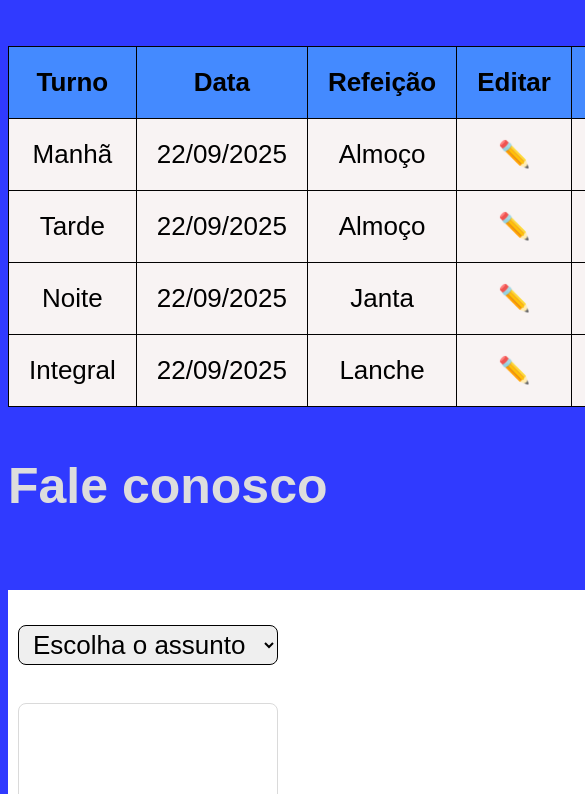
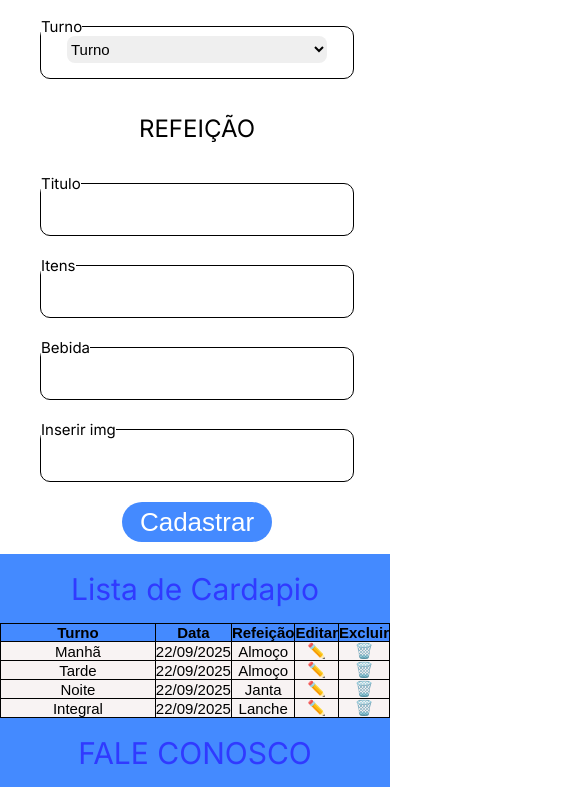
Before and after one commit to PamelaLadeira/cozinha-cardapio, a plain HTML site: page sistema.html in a window 390 px wide. Shown: the part 346-1140 px from the top of the page, 585 px wide, since content can reach past the window. Drawn offline with Linux system fonts and the light colour scheme; a web font is replaced by a local one.

Commit message:
mudanças em geral

```diff
--- a/sistema.css
+++ b/sistema.css
@@ -1,13 +1,11 @@
 @import url('https://fonts.googleapis.com/css2?family=Inter:ital,opsz,wght@0,14..32,100..900;1,14..32,100..900&display=swap');
+@import url('https://fonts.googleapis.com/css2?family=Inika:wght@400;700&family=Inter:ital,opsz,wght@0,14..32,100..900;1,14..32,100..900&display=swap');
+@import url('https://fonts.googleapis.com/css2?family=Inika:wght@400;700&family=Inknut+Antiqua:wght@300;400;500;600;700;800;900&family=Inter:ital,opsz,wght@0,14..32,100..900;1,14..32,100..900&display=swap');
+@import url('https://fonts.googleapis.com/css2?family=Inika:wght@400;700&family=Inknut+Antiqua:wght@300;400;500;600;700;800;900&family=Inter:ital,opsz,wght@0,14..32,100..900;1,14..32,100..900&family=Roboto:ital,wght@0,100..900;1,100..900&display=swap');
 
-@import url('https://fonts.googleapis.com/css2?family=Inika:wght@400;700&family=Inter:ital,opsz,wght@0,14..32,100..900;1,14..32,100..900&display=swap');
 
-@import url('https://fonts.googleapis.com/css2?family=Inika:wght@400;700&family=Inknut+Antiqua:wght@300;400;500;600;700;800;900&family=Inter:ital,opsz,wght@0,14..32,100..900;1,14..32,100..900&display=swap');
-
-@import url('https://fonts.googleapis.com/css2?family=Inika:wght@400;700&family=Inknut+Antiqua:wght@300;400;500;600;700;800;900&family=Inter:ital,opsz,wght@0,14..32,100..900;1,14..32,100..900&family=Roboto:ital,wght@0,100..900;1,100..900&display=swap');
 body {
     background-color: #303AFF;
-
 }
 
 header {
@@ -15,67 +13,82 @@ header {
     justify-content: space-between;
     align-items: center;
     height: 181px;
+    color: #303AFF;
 }
+
 
 main {
     display: flex;
-    justify-content: left;
+    align-items: center;
+    justify-content: space-between;
+    width: 100%;
+}
 
+main div{
+
+    width: 100%;
 }
-main div {
-    display: flex;
-    flex-direction: column;
-    align-items: start;
-    justify-content: center;
+div select{
+    width:90%;
+}
+
+div textarea{
+    width:88%;
+}
+
+h2 {
+    font-size: 48px;
+    color: #ffffff;
+    margin: 0;
+    font-family: "Inika", sans-serif;
     margin-top: 25px;
-    min-width: 700px;
+    text-align: center;
+    background: #303AFF;
+    padding: 50px;
+}
+
+h1 {
+    font-size: 96px;
+    color: #ffffff;
+    margin: 0;
+    font-family: "Inika", sans-serif;
+    margin-top: 25px;
+    text-align: center;
+
 
 }
 
-h1{
-    font-family: 'Inika', sans-serif;
+h3 {
+    font-size: 48px;
+    color: white;
+    margin: 0;
+    font-family: "Inika", sans-serif;
     margin-top: 25px;
-    margin: 0;
-    background: #303AFF;
-    color: #dddddd;
-    padding: 50px;
-    font-size: 90px;
+    text-align: center;
 
 }
 
-h2 {
-    font-size: 50px;
-    font-family: 'Inika', sans-serif;
+h5{
+    font-size: 36px;
+    color:white;
+    margin: 0;
+    font-family: "Inika", sans-serif;
     margin-top: 25px;
-    margin: 0;
-    background-color: #303AFF;
-    color: #dddddd;
-    padding-top: 50px;
-    padding-bottom: 50px;
+    text-align: center;
+
 }
 
-h3 {
-    font-family: 'Inika', sans-serif;
-    font-style: normal;
-    font-weight: 5px;
-    font-size: 50px;
-    margin-top: 25px;
+input {
+    border-radius: 8px;
+    border: 1px solid #DADADA;
+    height: 40px;
+    width: 300px;
+    margin-bottom: 10px;
+    padding: 0 10px;
+    font-size: 26px;
+    font-family: "Inika", sans-serif;
 
 
-    color: #dddddd;
-}
-
-
-table {
-    border: 1px solid black;
-    border-collapse: collapse;
-    width: 100%;
-    margin-top: 25px;
-    margin-bottom: 25px;
-    text-align: center;
-    font-family: 'Inika', sans-serif;
-    font-size: 20px;
-    background-color: #dddddd;
 }
 
 header button {
@@ -84,49 +97,41 @@ header button {
 }
 
 button {
-    font-family: 'Inika', sans-serif;
-    border: 0px;
+    border-radius: 25px;
+    border: 0;
     height: 40px;
+    text-align: center;
+    width: 150px;
+    margin: 10px;
+    background: #448AFF;
+    color: white;
     font-size: 26px;
-    margin: 10px;
-    color: white;
-    border: 1px solid #448aff;
-    background: #448aff;
+    font-family: "Inika", sans-serif;
     cursor: pointer;
-    border-radius: 20px;
-    text-align: center;
-    min-width: 150px;
-}
-
-input {
-    border-radius: 10px;
-    font-family: 'Inika', sans-serif;
-    font-size: 20px;
-    padding: 0 10px;
-    border: 1px solid #DADADA;
-    height: 40px;
-    width: 300px;
 }
 
 table {
     width: 100%;
     border-collapse: collapse;
     margin-top: 20px;
-    font-family: 'Inika', sans-serif;
+    font-family: "Inika", sans-serif;
     font-size: 26px;
-    background-color: rgb(248, 243, 243);
+    background: rgb(248, 243, 243);
     color: black;
 }
 
 th {
     border: 1px solid #020101;
     padding: 20px;
-    background-color: #448aff;
+    background-color: #448AFF;
+
+
 }
 
 td {
     border: 1px solid #020101;
     padding: 20px;
+
 }
 
 section {
@@ -135,13 +140,12 @@ section {
     justify-content: center;
 }
 
-section .fale-conosco {
+
+.fale-conosco {
     display: flex;
-    flex-direction: row;
+    justify-content: space-around;
     align-items: center;
-    justify-content: space-around;
-    background-color: white;
-
+    background: white;
 }
 
 select {
@@ -152,7 +156,8 @@ select {
     margin: 10px;
     padding: 0 10px;
     font-size: 26px;
-    font-family: 'Inika', sans-serif;
+    font-family: "Inika", sans-serif;
+
 }
 
 textarea {
@@ -163,24 +168,250 @@ textarea {
     margin: 10px;
     padding: 10px;
     font-size: 26px;
-    font-family: 'Inika', sans-serif;
+    font-family: "Inika", sans-serif;
     resize: none;
+
+
 }
 
 aside {
     margin-left: 100px;
     margin-top: 20px;
     padding: 20px;
-    font-family: 'Inika', sans-serif;
+    font-family: "Inika", sans-serif;
     font-size: 26px;
     color: black;
     border: 2px solid white;
+
+
+
 }
 
 p {
     margin: 0 0 10px 0;
-    font-family: 'Inika', sans-serif;
+    font-family: "Inika", sans-serif;
     font-size: 26px;
     color: white;
+}
 
+aside fieldset{
+    border:0;
 }
+
+aside legend{
+        display: none;
+     }
+
+
+
+@media(max-width: 768px) {
+    body {
+        background-color: white;
+        margin: 0;
+        padding: 0;
+        width: 100%;
+    }
+
+    header {
+        width: 100%;
+        height: 150px;
+        background-color: #303AFF;
+        font-family: "Inter";
+    }
+
+    header h1 {
+        font-size: 32px;
+        font-family: "Inter";
+
+    }
+
+    header button {
+        width: 50px;
+        height: 28px;
+        color: white;
+        background-color: #43B2AC;
+        font-size: 15px;
+        display: flex;
+        align-items: center;
+        justify-content: center;
+        font-family: "Inter";
+
+
+
+    }
+
+    header div {
+        display: flex;
+        align-self: flex-start;
+
+    }
+
+    main {
+        display: flex;
+        flex-direction: column-reverse;
+        align-items:stretch;
+    }
+
+    aside {
+        display: column;
+        justify-content: center;
+        align-items: center;
+        width: 100%;
+        margin: 0;
+        padding: 0;
+
+    }
+
+    h1 {
+        font-family: Inter;
+        font-weight: 400;
+        font-style: normal;
+        font-size: 20px;
+        color:#448AFF;
+
+
+
+
+
+    }
+
+    h3 {
+        font-family: Inter;
+        font-weight: 400;
+        font-style: normal;
+        font-size: 24px;
+        color:black;
+        align-items: center;
+        justify-content: center;
+        display: flex;
+        margin:0;
+        padding:0;
+        height: 50px;
+
+
+    }
+
+    h2 {
+        font-family: Inter;
+        font-weight: 400;
+        font-style: normal;
+        font-size: 30px;
+        background-color: #448AFF;
+        color: #303AFF;
+        margin:0;
+        padding:0;
+        height: 69px;
+        display: flex;
+        justify-content: center;
+        align-items: center;
+    }
+
+    h5{
+        font-family: "Inter", sans-serif ;
+        font-weight: 400;
+        font-style: normal;
+        font-size: 24px;
+        color:black;
+        height: 50px;
+
+    }
+    aside form{
+        display:flex;
+        flex-direction: column;
+        justify-content: center;
+        align-items: center;
+
+    }
+   aside fieldset{
+        border: 1px solid #000;
+        border-radius: 10px;
+        margin: 10px;
+        padding: 0;
+        width: 80%;
+        height:60px ;
+        display: flex;
+        flex-direction: row;
+        justify-content: center;
+        align-items: center;
+
+
+
+    }
+
+    aside legend{
+        display: block;
+        font-family: "Inter", sans-serif;
+        font-size: 15px;
+        color: black;
+        padding: 0;
+        margin: 0;
+
+
+    }
+
+    input,textarea,select{
+        height: 27px;
+        outline: none;
+        border:0;
+        font-size: 15px;
+         padding: 0;
+        margin: 0;
+    }
+
+    button#inserir{
+        display:none;
+    }
+    .button-inserir{
+        cursor: pointer;
+    }
+
+    input::placeholder,textarea::placeholder{
+        color:transparent;
+
+    }
+
+    .ocultar,select#turno{
+        border: 0;
+        color:transparent;
+
+    }
+
+
+    table,th,td{
+        font-size: 15px;
+        border: 1px solid black;
+        padding: 0px;
+        margin: 0;
+        text-align: center;
+
+    }
+
+    form,input#date,select#turno{
+        font-size: 15px;
+    }
+ .fale-conosco{
+    flex-direction: column;
+    width: 100%s;
+
+ }
+
+ .fale-conosco div{
+        margin: 0;
+        padding: 0;
+        display: flex;
+        flex-direction: column;
+        justify-content: center;
+        align-items: center;
+
+    }
+section select{
+    border:1px solid black;
+    margin:10px;
+    width: 342px;
+}
+section textarea{
+    border:1px solid black;
+    width: 342px;
+    height:133px;
+}
+}
--- a/sistema.html
+++ b/sistema.html
@@ -15,21 +15,25 @@
   <meta name="viewport" content="width=device-width, initial-scale=1.0">
   <title>Sistema</title>
   <link rel="stylesheet" href="sistema.css">
+
+
 </head>
 
-
 <body>
-
   <header>
     <h1>Sistema Cozinha</h1>
-    <button id="sair">Sair</button>
+    <div>
+      <button id="cadastrar">Sair</button>
+    </div>
   </header>
+
 
   <main>
 
+
     <div>
+      <section>
         <h2>Lista de Cardapio</h2>
-      <section>
         <table style="width:100%">
           <tr>
             <th>Turno</th>
@@ -38,7 +42,6 @@
             <th>Editar</th>
             <th>Excluir</th>
           </tr>
-
           <tr>
             <td>Manhã</td>
             <td>22/09/2025</td>
@@ -46,7 +49,6 @@
             <td>✏️</td>
             <td>🗑️</td>
           </tr>
-
           <tr>
             <td>Tarde</td>
             <td>22/09/2025</td>
@@ -54,7 +56,6 @@
             <td>✏️</td>
             <td>🗑️</td>
           </tr>
-
           <tr>
             <td>Noite</td>
             <td>22/09/2025</td>
@@ -62,7 +63,6 @@
             <td>✏️</td>
             <td>🗑️</td>
           </tr>
-
           <tr>
             <td>Integral</td>
             <td>22/09/2025</td>
@@ -70,64 +70,93 @@
             <td>✏️</td>
             <td>🗑️</td>
           </tr>
+        </table>
 
-        </table>
       </section>
 
-      <section>
-        <h3>Fale conosco</h3>
+      <section class="fale">
+        <h2>FALE CONOSCO</h2>
         <div class="fale-conosco">
           <div>
-            <select type="escolhaOAssunto" id="escolhaOAssunto" name="escolhaOAssunto">
+            <select name="turnos" id="turnos">
               <option value="" selected disabled>Escolha o assunto</option>
               <option value="elogio">Elogio</option>
+              <option value="opiniao">Opinião</option>
               <option value="critica">Crítica</option>
               <option value="sugestao">Sugestão</option>
-              <option value="opiniao">Opinião</option>
-              <option value="outros">Outros</option>
             </select><br>
+
             <textarea name="" id=""></textarea><br>
           </div>
+
           <button id="enviar">Enviar</button>
-          </div>
-      </section>
         </div>
 
 
+      </section>
+    </div>
     <aside>
 
-      <h3>Cadastrar pratos</h3>
-      <input type="date" id="data" name="data"><br>
+      <h2>CADASTRAR REFEIÇÕES</h2>
+      <h3>Cadastrar Prato</h3>
+      <form>
+
+
+        <fieldset>
+          <legend>Data</legend>
+          <input type="date" id="date" name="data" class="ocultar"><br>
           <br>
+        </fieldset>
 
-      <select type="turno" id="turno" nome="Turno">
-        <option value="" selected disabled>Turno</option>
+        <fieldset>
+          <legend>Turno</legend>
+          <select name="turnos" id="turnos">
+            <option value="" selected disabled class="ocultar">Turno</option>
             <option value="manha">Manhã</option>
             <option value="tarde">Tarde</option>
+            <option value="noite">Noite</option>
             <option value="integral">Integral</option>
-        <option value="noite">Noite</option>
-      </select>
+          </select><br>
+        </fieldset>
 
-      <h3>Refeição</h3>
-      <input type="titulo" id="titulo" name="titulo" placeholder="Título"><br>
+        <h5>REFEIÇÃO</h5>
+
+        <fieldset>
+          <legend>Titulo</legend>
+          <input type="text" id="refeição" name="refeição" class="ocultar"><br>
           <br>
+        </fieldset>
 
-      <input type="itens" id="itens" name="itens" placeholder="Itens"><br>
+        <fieldset>
+          <legend>Itens</legend>
+
+          <textarea  id="refeição" name="itens" placeholder="Itens" class="ocultar"></textarea>
           <br>
+        </fieldset>
 
-      <input type="bebida" id="bebida" name="bebida" placeholder="Bebida"><br>
+        <fieldset>
+          <legend>Bebida</legend>
+          <input type="bebida" id="bebida" name="bebida" placeholder="Bebida" class="ocultar"><br>
           <br>
-
-      <button id="inserir">Inserir IMG</button><br>
+        </fieldset>
+        <fieldset class="button-inserir">
+          <legend>Inserir img</legend>
+          <button id="inserir">Inserir img</button>
           <br>
-
+        </fieldset>
         <button id="cadastrar">Cadastrar</button>
 
+
+      </form>
     </aside>
+
   </main>
 
+
+
   <footer>
-    <p>Desenvolvido por: Pâmela</p>
+    <p>Desenvolvido por: Pâmela Ladeira</p>
+
   </footer>
 </body>
 
--- a/style.css
+++ b/style.css
@@ -1,26 +1,31 @@
 @import url('https://fonts.googleapis.com/css2?family=Inter:ital,opsz,wght@0,14..32,100..900;1,14..32,100..900&display=swap');
+@import url('https://fonts.googleapis.com/css2?family=Inika:wght@400;700&family=Inter:ital,opsz,wght@0,14..32,100..900;1,14..32,100..900&display=swap');
+@import url('https://fonts.googleapis.com/css2?family=Inika:wght@400;700&family=Inknut+Antiqua:wght@300;400;500;600;700;800;900&family=Inter:ital,opsz,wght@0,14..32,100..900;1,14..32,100..900&display=swap');
+@import url('https://fonts.googleapis.com/css2?family=Inika:wght@400;700&family=Inknut+Antiqua:wght@300;400;500;600;700;800;900&family=Inter:ital,opsz,wght@0,14..32,100..900;1,14..32,100..900&family=Roboto:ital,wght@0,100..900;1,100..900&display=swap');
 
-@import url('https://fonts.googleapis.com/css2?family=Inika:wght@400;700&family=Inter:ital,opsz,wght@0,14..32,100..900;1,14..32,100..900&display=swap');
-
-@import url('https://fonts.googleapis.com/css2?family=Inika:wght@400;700&family=Inknut+Antiqua:wght@300;400;500;600;700;800;900&family=Inter:ital,opsz,wght@0,14..32,100..900;1,14..32,100..900&display=swap');
-
-@import url('https://fonts.googleapis.com/css2?family=Inika:wght@400;700&family=Inknut+Antiqua:wght@300;400;500;600;700;800;900&family=Inter:ital,opsz,wght@0,14..32,100..900;1,14..32,100..900&family=Roboto:ital,wght@0,100..900;1,100..900&display=swap');
 
 /*
 background-color: #312AFF;
 background-color: #0059FF;
-background-color: #2B2EFF;
-background-color: #0000;
-background: #FFFFFF;
+background-color: #000000;
+background-color: #2b2eff;
 
 */
+
+table,
+th,
+td {
+  border: 1px solid black;
+}
 
 body {
   display: flex;
   flex-direction: column;
   justify-content: center;
   align-items: center;
-  font-family: 'Inter', sans-serif;
+  background: #FFFFFF;
+  font-family: "Inter", sans-serif;
+
 }
 
 main {
@@ -29,6 +34,7 @@ main {
   flex-direction: column;
   justify-content: center;
   align-items: center;
+
 }
 
 main div {
@@ -38,12 +44,16 @@ main div {
   justify-content: center;
   margin-top: 25px;
   min-width: 700px;
+
+
+
 }
 
 fieldset {
+
   height: 66px;
   width: 422px;
-  border-radius: 10px;
+  border-radius: 0px;
   margin-top: 25px;
   border: 1px solid gray;
   display: flex;
@@ -52,8 +62,8 @@ fieldset {
 
 legend {
   font-size: 24px;
-  font-family: 'Inter', sans-serif;
-  color: gray;
+  font-family: "Inter", sans-serif;
+
 }
 
 form {
@@ -69,25 +79,27 @@ input {
   width: 422px;
   border: 0;
   font-size: 24px;
+
 }
 
 button {
-  height: 40px;
-  width: 150px;
+  margin-top: 25px;
+  height: 50px;
+  width: 200px;
   border-radius: 100px;
   border: 0;
-  font-size: 20px;
-  margin-top: 25px;
   background-color: #303AFF;
   color: white;
+  font-size: 24px;
   cursor: pointer;
+
 }
 
 h2 {
-  font-family: 'Inter', sans-serif;
+  font-family: "Inter", sans-serif;
   font-weight: 400;
+  font-style: normal;
   font-size: 48px;
-  font-style: normal;
   line-height: 100%;
   letter-spacing: 0%;
   text-align: center;
@@ -95,43 +107,67 @@ h2 {
 }
 
 h4 {
-  font-family: 'Inter', sans-serif;
+  font-family: "Inter", sans-serif;
   font-weight: 400;
+  font-style: normal;
   font-size: 17px;
-  font-style: normal;
-  line-height: 100%;
-  letter-spacing: 0%;
-  text-align: center;
   color: gray;
+  margin: 0;
+  font-family: "Inter", sans-serif;
 }
 
 h3 {
-  font-family: 'Inter', sans-serif;
-  font-weight: 400;
-  font-size: 17px;
-  font-style: normal;
-  line-height: 100%;
-  letter-spacing: 0%;
-  text-align: center;
+  font-size: 19px;
   color: #303AFF;
+  margin: 0;
+  font-family: "Inter", sans-serif;
 }
 
-figure {
-  width: 422px;
-  height: 149px;
+figure{
+  width:422px;
+  height: 149px;;
   display: flex;
   flex-direction: row;
   align-items: center;
   justify-content: space-between;
   cursor: pointer;
+
+
 }
 
-@media(max-width:768px) {
-  body {
-    background-color: #303AFF;
-    background-color: #448AFF;
-    background: #FFFFFF;
-    font-family: 'Inter', sans-serif;
+@media (max-width:768px) {
+  body,
+  main,
+  header,
+  footer {
+    display: flex;
+    justify-content: center;
+    flex-direction: column;
+    align-items: center;
+  }
+
+  fieldset,
+  input,
+  figure,
+  button{
+    width: 40vh;
+  }
+
+  h1{
+    display: none;
+  }
+
+  h2{
+    color:#303AFF;
+    font-size: 36px;
+    font-family: "Inter", sans-serif;
+    width: 390px;
+    height: 69px;
+
+    display:flex;
+    justify-content: center;
+    align-items: center;
 
   }
+
 }
```
Also changed, not shown: cadastrar.html (+9 -13 lines), index.html (+24 -19 lines), recuperar.html (+7 -6 lines). Lines whose indentation alone changed are shown as unchanged.
